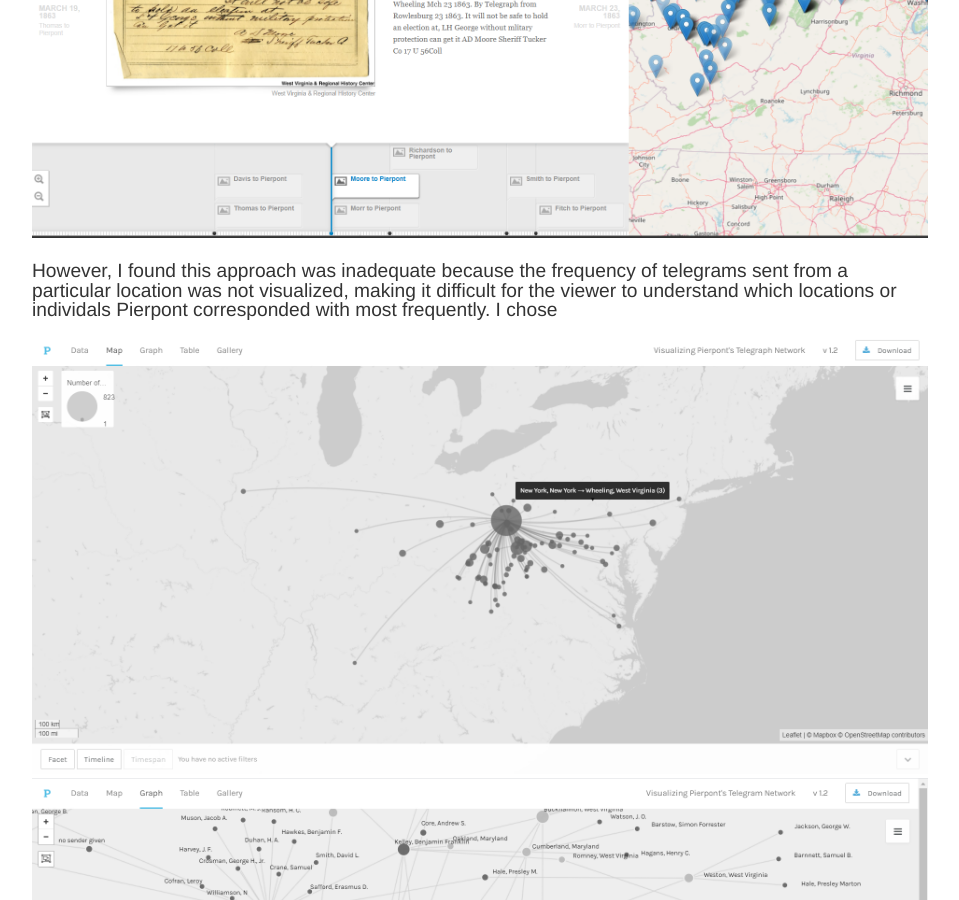
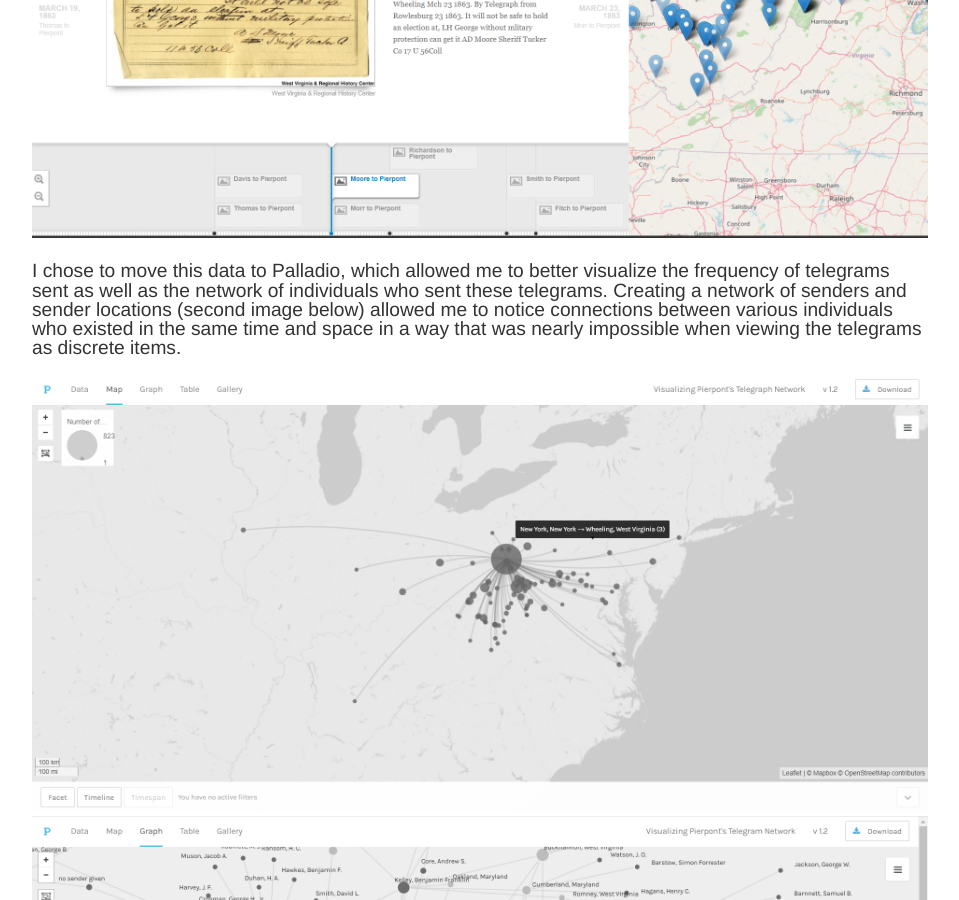
Before and after one commit to elizajames/old_site, a Jekyll site: the page built from projects/index.html, in a window 1280 px wide and 900 px high, scrolled down 915 px. Shown: the whole window, without its empty margins (160-1119 px from the left). Built offline with Jekyll 4.4.1, drawn with Linux system fonts in a browser that asks for light colours.

Commit message:
Update index.html

```diff
--- a/projects/index.html
+++ b/projects/index.html
@@ -9,10 +9,10 @@ title: Projects Completed
 	<p>This project visualized the communication and geospatial network of individuals who sent telegrams to Francis Pierpont, first governor of West Virginia, during the Civil War. These 850 telegrams were digitized by West Virginia University in 2011 and included granular transcriptions of the sender name, sender location, recipient, recipient location, message sent, and date. These metadata components make it possible for researchers to easily work with the telegrams as data. First, however, I had to get that data. WVU uses a content management system that creates a stable and iterative numerical URI for each digitized item but did not have an API through which to get that data. I wrote code in Python that allowed me to automate the scraping of metadata from each page. Cleaning the data involved some manual labor because locations were transcribed as written, including temporary camp locations that are no longer extant, rather than mapped to specific locations or coordinates in the present day. I then used additional automated tools to get coordinates for each location based on the newly standardized location names.</p>
 	<p>Initially, I chose to visualize this data set with TimeMapper, which allows individuals to interact with the information geospatially and temporally. However, I found this approach was inadequate because the frequency of telegrams sent from a particular location was not visualized, making it difficult for the viewer to understand which locations or individuals Pierpont corresponded with most frequently. Additionally, I felt that the network of communicants was not adequately visualized by isolated pins alone. However, I do feel that TimeMapper is a good tool for those who wish to emphasize discovery of the content in the collection over time and space.</p>
 	<img src="/images/PierpontNetwork.png" alt="TimeMapper Screenshot of map, timeline, and information about the Francis Pierpont Telegram Collection at West Virginia University." class="responsive">
-	<p>However, I found this approach was inadequate because the frequency of telegrams sent from a particular location was not visualized, making it difficult for the viewer to understand which locations or individals Pierpont corresponded with most frequently. I chose</p>
+	<p>I chose to move this data to Palladio, which allowed me to better visualize the frequency of telegrams sent as well as the network of individuals who sent these telegrams. Creating a network of senders and sender locations (second image below) allowed me to notice connections between various individuals who existed in the same time and space in a way that was nearly impossible when viewing the telegrams as discrete items.</p>
 	<img src="/images/PierpontPalladioMap.png" alt="Map showing the locations of telegram senders with nodes sized to match the number of telegrams sent from that location." class="responsive">
 	<img src="/images/PierpontPalladioNetwork.png" alt="Map showing a network of telegram sender names and locations with locations as the nodes. Nodes are sized by number of telegrams." class="responsive">
-	<p>I chose to move this data to Palladio, which allowed me to better visualize the frequency of telegrams sent as well as the network of individuals who sent these telegrams. Creating a network of senders and sender locations (second image below) allowed me to notice connections between various individuals who existed in the same time and space in a way that was nearly impossible when viewing the telegrams as discrete items.</p>
+
 	<h3>Mapping Looking at Appalachia</h3>
 	<p>I have admired the work of Roger May for a long time, and when he put out a call on Twitter for help mapping the Looking at Appalachia project, I had no choice but to respond. The Looking at Appalachia project is composed of more than 800 photos contributed from individuals throughout the Appalachian region to demonstrate the diversity and complexity of the Appalachian experience. On the project website, the photos are housed in an image carousel and organized by state of origin and feature only plain text unstandardized metadata about each photo. I wrote a Python program to visit the page for each state and crawl the page for the URL and string of metadata associated with each of the images. Then, I used regular expressions to parse out data for the photographer, date, URL, and location of each photograph. Because this data was not created by a cataloger or other metadata expert, some manual and automated cleanup was needed in Excel to clean and map locations to federal county FIPS codes. Specifically, Virginia has some unique geographic entities that are independent cities within counties that defied standardized methods. Then, the data was imported into Datawrapper for visualization and dissemination purposes.</p>
 	<p>Creating this map allowed me to help Roger more concretely see what areas of Appalachia are more represented by the project and help determine what areas could benefit from outreach. Additionally, this map helps demonstrate that Looking at Appalachia depicts a broad geographic range of Appalachian experiences.</p>
```
